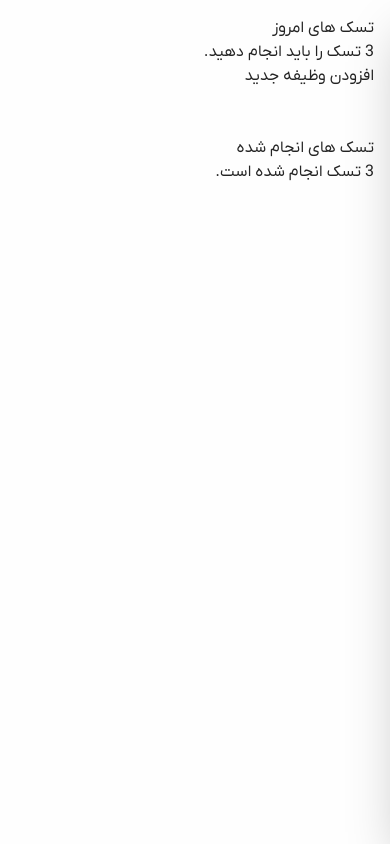
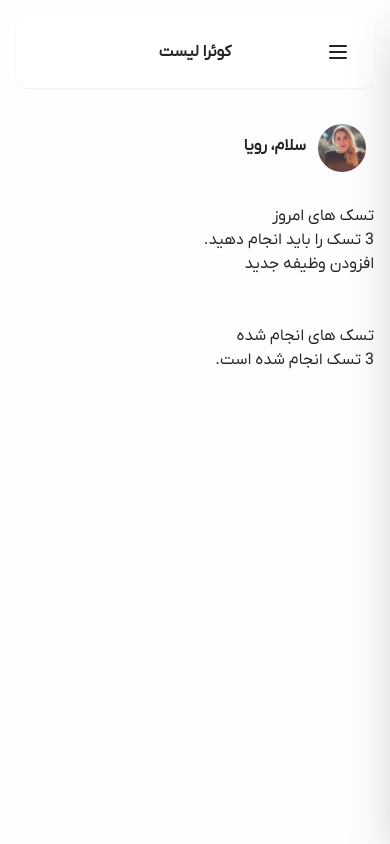
Before and after one commit to farshidfront2026/Task-Manager, a plain HTML site: page index.html in a window 390 px wide. Drawn offline with nearby package versions, Linux system fonts and the light colour scheme.

Commit message:
feat: add mobile header, profile image, date

```diff
--- a/index.html
+++ b/index.html
@@ -11,7 +11,7 @@
   <body
     class="bg-[var(--bg-primary)] min-h-screen text-[var(--color-primary)] p-4 md:p-6 flex flex-col md:flex-row gap-6 transition-colors duration-300 relative overflow-x-hidden md:overflow-x-visible"
   >
-    <!-- Overlay پس‌ زمینه حالت موبایل -->
+    <!-- Overlay Mobile mode fiels -->
     <div
       id="sidebar-overlay"
       class="fixed inset-0 bg-black/50 opacity-0 pointer-events-none transition-opacity duration-300 z-40 md:hidden"
@@ -41,20 +41,20 @@
             />
           </div>
 
-          <div class="flex flex-col">
-            <span class="font-bold text-sm text-[var(--color-primary)]">
+          <div class="flex flex-col text-right">
+            <span class="font-bold text-base text-[var(--color-primary)]">
               سلام، رویا
             </span>
 
-            <!-- محتوای این تگ با جاوااسکریپت پر میشه -->
+            <!-- Desktop Date -->
             <span
               id="desktop-date"
-              class="text-[11px] text-[var(--color-primary-muted)] mt-0.5"
+              class="text-[13px] text-[var(--color-primary-muted)] mt-1"
             ></span>
           </div>
         </div>
 
-        <!-- دکمه بستن سایدبار در موبایل -->
+        <!-- Sidebar Closure Button -->
         <button
           id="close-sidebar-btn"
           aria-label="بستن منو"
@@ -81,10 +81,10 @@
         id="sidebar-nav"
         class="mt-3 space-y-1 flex-1 overflow-y-auto overscroll-contain [scrollbar-width:none] [-ms-overflow-style:none] [&::-webkit-scrollbar]:hidden"
       >
-        <!-- Item 1: خانه (فعال)-->
+        <!-- Item 1: Home (Active)-->
         <a
           href="#"
-          class="nav-item flex items-center gap-3 py-2.5 px-3 rounded-2xl bg-[var(--bg-hover-primary)] text-[var(--color-primary-blue)] font-semibold transition-colors"
+          class="nav-item flex items-center gap-3 py-2.5 px-3 rounded-2xl bg-[var(--bg-hover-primary)] text-[var(--color-primary-blue)] font-semibold transition-colors hover:bg-[var(--bg-hover-primary)]"
         >
           <!-- Icon: Home -->
           <svg class="w-5 h-5 shrink-0" fill="currentColor" viewBox="0 0 24 24">
@@ -93,7 +93,7 @@
           <span class="text-sm">خانه</span>
         </a>
 
-        <!-- Item 2: تسک‌ها -->
+        <!-- Item 2: Tasks -->
         <a
           href="#"
           class="nav-item flex items-center gap-3 py-2.5 px-3 rounded-2xl text-[var(--color-primary-muted)] hover:bg-[var(--bg-hover-primary)] font-medium transition-colors"
@@ -115,7 +115,7 @@
           <span class="text-sm">تسک‌ها</span>
         </a>
 
-        <!-- Item 3: تقویم -->
+        <!-- Item 3: Calendar -->
         <a
           href="#"
           class="nav-item flex items-center gap-3 py-2.5 px-3 rounded-2xl text-[var(--color-primary-muted)] hover:bg-[var(--bg-hover-primary)] font-medium transition-colors"
@@ -137,7 +137,7 @@
           <span class="text-sm">تقویم</span>
         </a>
 
-        <!-- Item 4: گزارشات -->
+        <!-- Item 4: Reports -->
         <a
           href="#"
           class="nav-item flex items-center gap-3 py-2.5 px-3 rounded-2xl text-[var(--color-primary-muted)] hover:bg-[var(--bg-hover-primary)] font-medium transition-colors"
@@ -159,7 +159,7 @@
           <span class="text-sm">گزارشات</span>
         </a>
 
-        <!-- Item 5: تنظیمات -->
+        <!-- Item 5: Settings -->
         <a
           href="#"
           class="nav-item flex items-center gap-3 py-2.5 px-3 rounded-2xl text-[var(--color-primary-muted)] hover:bg-[var(--bg-hover-primary)] font-medium transition-colors"
@@ -187,7 +187,7 @@
           <span class="text-sm">تنظیمات</span>
         </a>
 
-        <!-- Item 6: پشتیبانی -->
+        <!-- Item 6: Support -->
         <a
           href="#"
           class="nav-item flex items-center gap-3 py-2.5 px-3 rounded-2xl text-[var(--color-primary-muted)] hover:bg-[var(--bg-hover-primary)] font-medium transition-colors"
@@ -209,7 +209,7 @@
           <span class="text-sm">پشتیبانی</span>
         </a>
 
-        <!-- Item 7: پروفایل -->
+        <!-- Item 7: Profile -->
         <a
           href="#"
           class="nav-item flex items-center gap-3 py-2.5 px-3 rounded-2xl text-[var(--color-primary-muted)] hover:bg-[var(--bg-hover-primary)] font-medium transition-colors"
@@ -308,12 +308,75 @@
       </div>
     </aside>
 
-    <main>
+    <main class="flex-1 min-w-0">
       <!-- mobile header -->
-      <header></header>
+      <header
+        class="sticky top-0 z-30 -mt-4 pt-4 -mx-4 px-4 pb-3 bg-[var(--bg-primary)] md:hidden"
+      >
+        <div
+          class="flex items-center justify-between p-4 bg-[var(--card)] rounded-xl shadow-xs relative"
+        >
+          <div class="flex items-center gap-3">
+            <!-- hamburger btn -->
+            <button
+              id="hamburger-btn"
+              aria-label="منو"
+              class="p-2 text-[var(--color-primary)] hover:bg-[var(--btn-bg-muted)] rounded-xl transition-colors cursor-pointer"
+            >
+              <svg
+                class="w-6 h-6"
+                fill="none"
+                stroke="currentColor"
+                viewBox="0 0 24 24"
+              >
+                <path
+                  stroke-linecap="round"
+                  stroke-linejoin="round"
+                  stroke-width="2"
+                  d="M4 6h16M4 12h16M4 18h16"
+                ></path>
+              </svg>
+            </button>
+          </div>
+
+          <!-- header -->
+          <span
+            class="absolute left-1/2 -translate-x-1/2 font-extrabold text-base text-[var(--color-primary)]"
+          >
+            کوئرا لیست
+          </span>
+        </div>
+      </header>
 
       <!-- mobile profile img and date -->
-      <div></div>
+      <div
+        class="flex md:hidden items-center justify-start gap-3 mt-6 mb-8 px-2 w-full"
+        dir="rtl"
+      >
+        <!-- profile -->
+        <div
+          class="relative w-12 h-12 rounded-full overflow-hidden bg-[var(--btn-bg-muted)] shrink-0"
+        >
+          <img
+            src="./assets/images/sara.png"
+            alt="profile"
+            class="w-full h-full object-cover"
+          />
+        </div>
+
+        <!-- name -->
+        <div class="flex flex-col text-right">
+          <span class="font-bold text-base text-[var(--color-primary)]">
+            سلام، رویا
+          </span>
+
+          <!-- date -->
+          <span
+            id="mobile-date"
+            class="text-[13px] text-[var(--color-primary-muted)] mt-1"
+          ></span>
+        </div>
+      </div>
 
       <div>
         <h2>تسک های امروز</h2>
```
